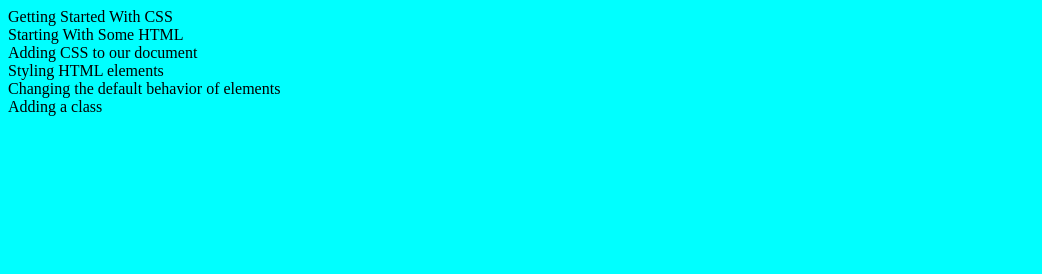
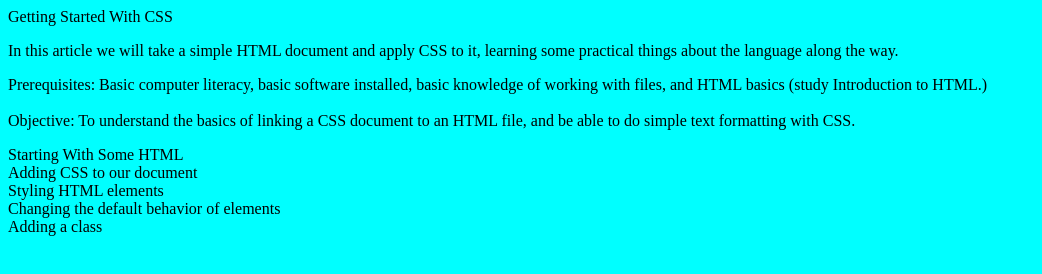
Before and after one commit to amachkel/technical-doc, a plain HTML site: page index.html in a window 1280 px wide. Shown: the whole page, without its empty margins (0-1042 px from the left). Drawn offline with Linux system fonts and the light colour scheme.

Commit message:
Add <p> elements to #Getting_started_wih_CSS.

```diff
--- a/index.html
+++ b/index.html
@@ -1,4 +1,6 @@
-<html>
+<html lang="en">
+
+<body>
 
     <head>
         <link rel="stylesheet" href="style.css">
@@ -6,7 +8,13 @@
     <main id="main-doc">
         <section class="main-section" id="Getting_started_with_CSS">
             <header>Getting Started With CSS</header>
-
+            <p>In this article we will take a simple HTML document and apply CSS to it, learning some practical things
+                about the language along the way.</p>
+            <p>Prerequisites: Basic computer literacy, basic software installed, basic knowledge of working with
+                files, and HTML basics (study Introduction to HTML.)
+                <br><br>
+                Objective: To understand the basics of linking a CSS document to an HTML file, and be able to do
+                simple text formatting with CSS.</p>
         </section>
         <section class="main-section" id="Starting_with_some_HTML">
             <header>Starting With Some HTML</header>
@@ -24,8 +32,7 @@
             <header>Adding a class</header>
         </section>
     </main>
-<style>
-    https: //cdn.freecodecamp.org/testable-projects-fcc/v1/bundle.js
-</style>
+</body>
+<script src="https://cdn.freecodecamp.org/testable-projects-fcc/v1/bundle.js"></script>
 
 </html>
```
Lines whose indentation alone changed are shown as unchanged.
